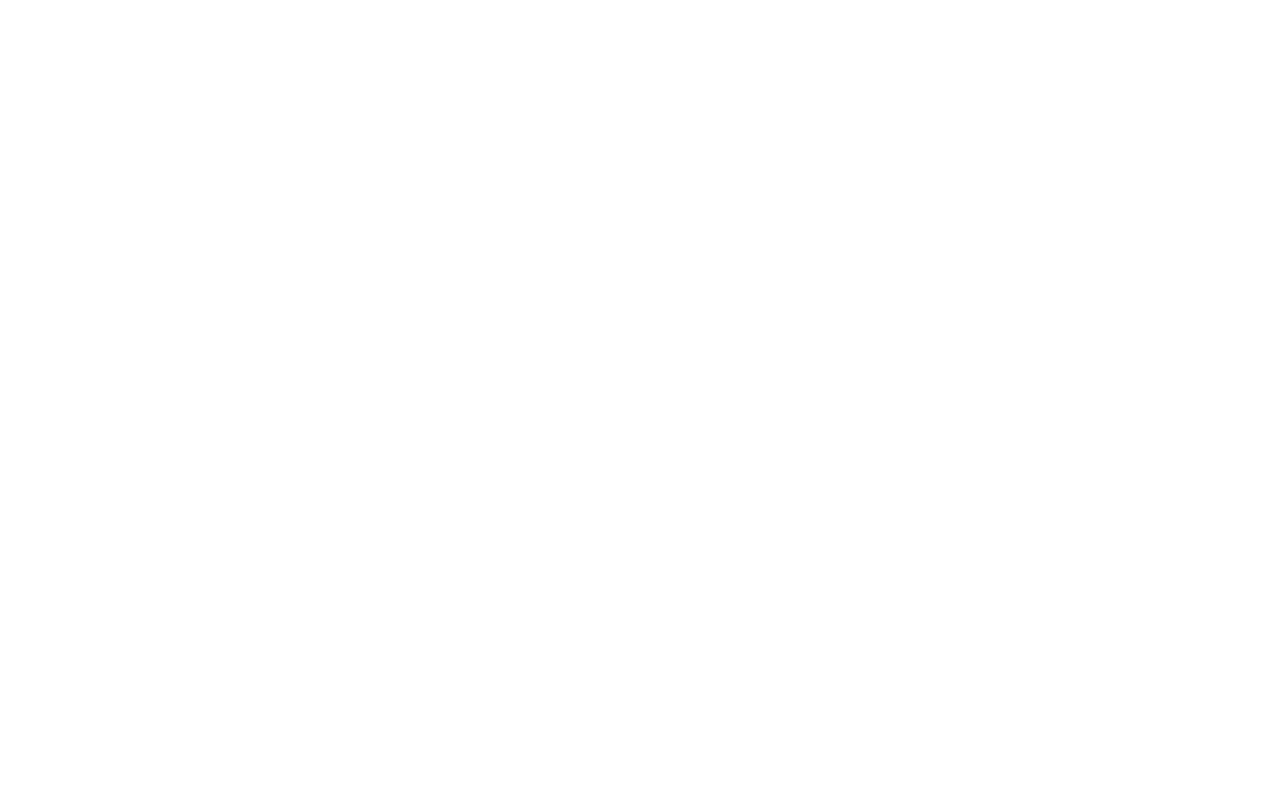
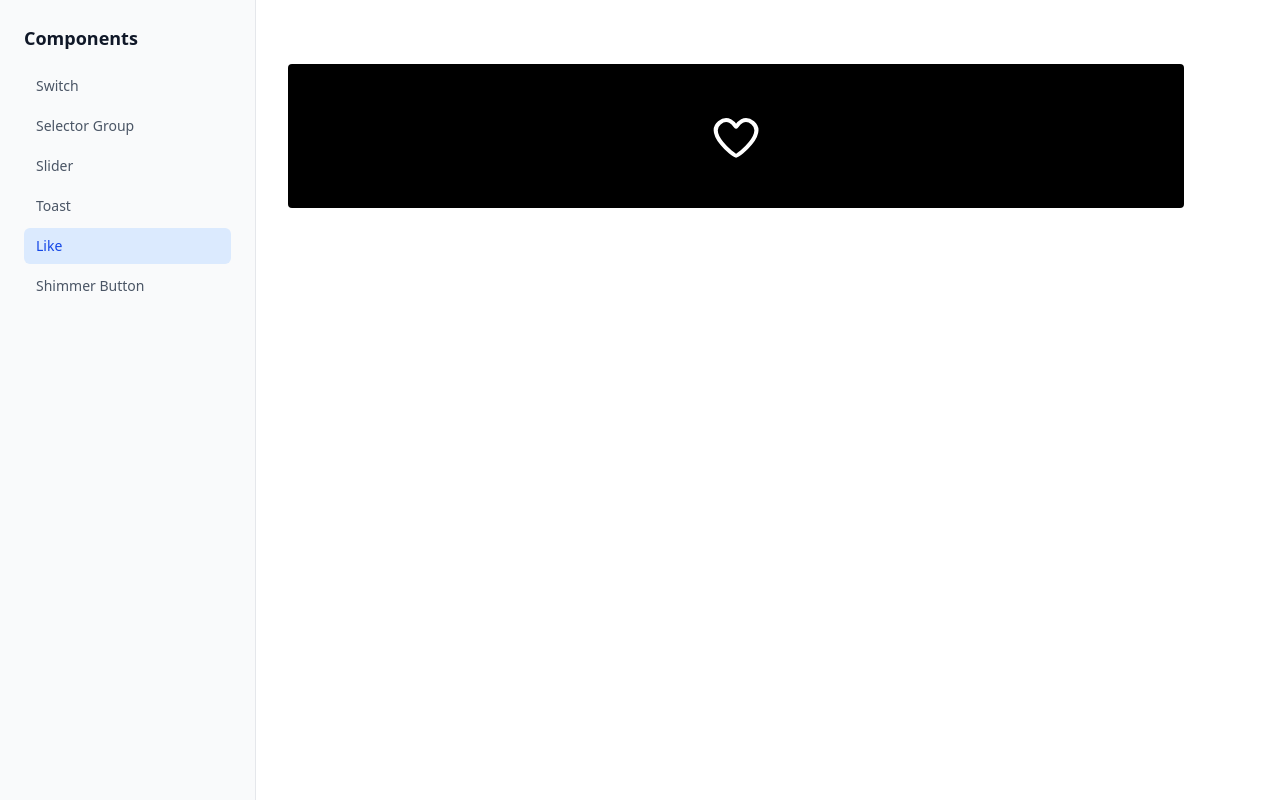
Before and after one commit to ymeskini/animation-recipes, a React (Vite) app: page /components/like in a window 1280 px wide. Before the commit this address had no page. Built offline with nearby package versions, Linux system fonts and the light colour scheme.

Commit message:
start of like button particles and shimmer button animations

```diff
--- a/src/App.tsx
+++ b/src/App.tsx
@@ -16,6 +16,8 @@
 import Switch from "./animations/components/switch.tsx";
 import Slider from "./animations/components/slider.tsx";
 import Toast from "./animations/components/toast.tsx";
+import Like from "./animations/components/like.tsx";
+import ShimmerButton from "./animations/components/shimmer-button.tsx";
 
 function App() {
   return (
@@ -35,6 +37,8 @@
           <Route path="selector-group" element={<SelectorGroup />} />
           <Route path="slider" element={<Slider />} />
           <Route path="toast" element={<Toast />} />
+          <Route path="like" element={<Like />} />
+          <Route path="shimmer-button" element={<ShimmerButton />} />
         </Route>
       </Route>
     </Routes>
--- a/src/animations/components/index.tsx
+++ b/src/animations/components/index.tsx
@@ -17,6 +17,14 @@
   {
     id: "toast",
     name: "Toast",
+  },
+  {
+    id: "like",
+    name: "Like",
+  },
+  {
+    id: "shimmer-button",
+    name: "Shimmer Button",
   },
 ];
 
--- /dev/null
+++ b/src/animations/components/like.tsx
@@ -0,0 +1,78 @@
+import { useState } from "react";
+import { cn } from "../../utils/cn";
+
+// need to match this with the animation duration in the CSS in particle span below
+const FADE_DURATION = 1000;
+
+export default function Like() {
+  const [isLiked, setIsLiked] = useState(false);
+  const [particles, setParticles] = useState<
+    Array<{ id: number; top: number; left: number }>
+  >([]);
+
+  const handleClick = () => {
+    const newLiked = !isLiked;
+    setIsLiked(newLiked);
+
+    if (newLiked) {
+      // create 5 particles with random positions included
+      const newParticles = Array.from({ length: 5 }, (_, i) => ({
+        id: Date.now() + i,
+        top: Math.round(Math.random() * 100),
+        left: Math.round(Math.random() * 100),
+      }));
+
+      setParticles((prev) => [...prev, ...newParticles]);
+
+      setTimeout(() => {
+        setParticles((prev) =>
+          prev.filter((p) => !newParticles.find((np) => np.id === p.id))
+        );
+      }, FADE_DURATION);
+    }
+  };
+
+  return (
+    <div className="p-8 bg-black rounded w-full flex justify-center">
+      <button
+        onClick={handleClick}
+        className={cn(
+          "relative p-4 bg-transparent border-none rounded-full cursor-pointer transition-colors hover:bg-white/15",
+          isLiked
+            ? "[&_path]:fill-[oklch(0.65_0.3_19.41)] [&_path]:stroke-[oklch(0.65_0.3_19.41)]"
+            : "[&_path]:hover:stroke-[oklch(0.65_0.3_19.41)]"
+        )}
+      >
+        <HeartIcon />
+        <span className="sr-only">Like this post</span>
+        {particles.map((particle) => (
+          <span
+            key={particle.id}
+            className={`absolute w-3 h-3 rounded-full bg-white pointer-events-none animate-[1s_fadeOut_forwards] -translate-1/2`}
+            style={{
+              top: `${particle.top}%`,
+              left: `${particle.left}%`,
+            }}
+          />
+        ))}
+      </button>
+    </div>
+  );
+}
+
+const HeartIcon = () => (
+  <svg
+    viewBox="0 0 24 24"
+    fill="none"
+    aria-hidden="true"
+    className="relative block w-12 h-12"
+  >
+    <path
+      d="M3.68546 5.43796C8.61936 1.29159 11.8685 7.4309 12.0406 7.4309C12.2126 7.43091 15.4617 1.29159 20.3956 5.43796C26.8941 10.8991 13.5 21.8215 12.0406 21.8215C10.5811 21.8215 -2.81297 10.8991 3.68546 5.43796Z"
+      stroke="white"
+      strokeWidth="2"
+      strokeLinecap="round"
+      className="transition-all"
+    />
+  </svg>
+);
--- /dev/null
+++ b/src/animations/components/shimmer-button.tsx
@@ -0,0 +1,30 @@
+import { cn } from "../../utils/cn";
+
+const theme = {
+  darkGreen: "oklch(0.6_0.19_164)",
+  lightGreen: "oklch(0.9_0.2_182)",
+};
+
+export default function ShimmerButton() {
+  return (
+    <button
+      className={cn(
+        "group relative block px-12 py-4 border-none rounded-full cursor-pointer overflow-hidden",
+        "text-black font-medium",
+        `bg-gradient-to-t from-[${theme.darkGreen}] to-[${theme.lightGreen}]`,
+        "[box-shadow:inset_0px_-1px_2px_hsl(175deg_100%_20%_/_0.5),inset_0px_-3px_6px_hsl(175deg_100%_20%_/_0.4),inset_0px_5px_5px_hsl(175deg_100%_90%_/_0.75)]",
+        "before:content-[''] before:absolute before:top-1 before:left-4 before:right-4 before:h-2.5",
+        "before:rounded-t-full before:border-t-4 before:border-white before:blur-sm before:opacity-[0.625]"
+      )}
+    >
+      Buy Now
+      <span
+        className={cn(
+          "absolute inset-0 h-full w-full opacity-50 group-hover:translate-x-full",
+          "bg-gradient-to-r from-transparent via-[hsl(180deg_100%_90%)] to-transparent",
+          "-translate-x-full transition-transform duration-1000"
+        )}
+      />
+    </button>
+  );
+}
--- a/src/index.css
+++ b/src/index.css
@@ -26,6 +26,15 @@
   }
 }
 
+@keyframes fadeOut {
+  from {
+    opacity: 1;
+  }
+  to {
+    opacity: 0;
+  }
+}
+
 .animate-slide-and-color {
   animation:
     slide 750ms cubic-bezier(0.15, 0.75, 0.25, 1.05),
```
